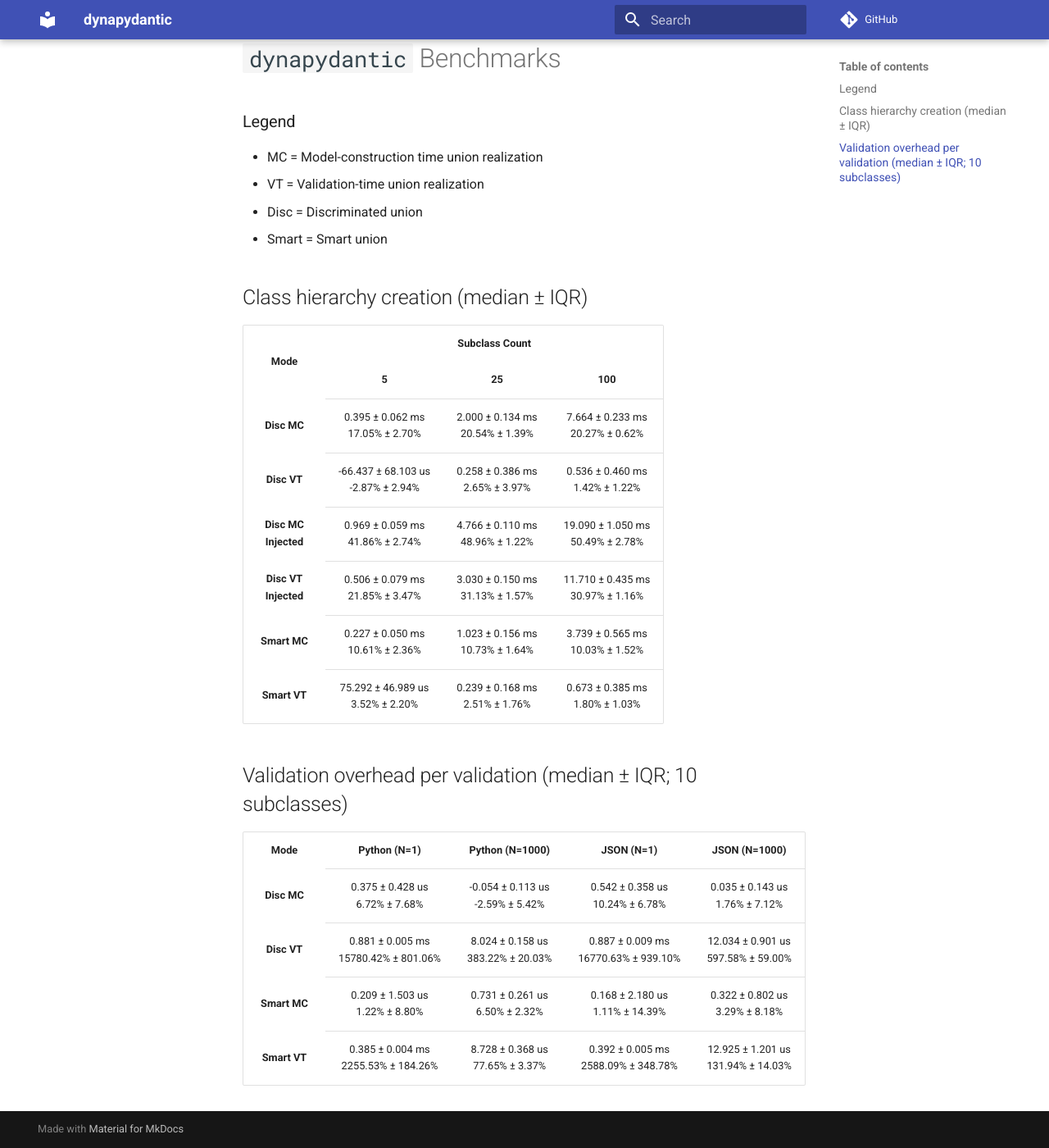
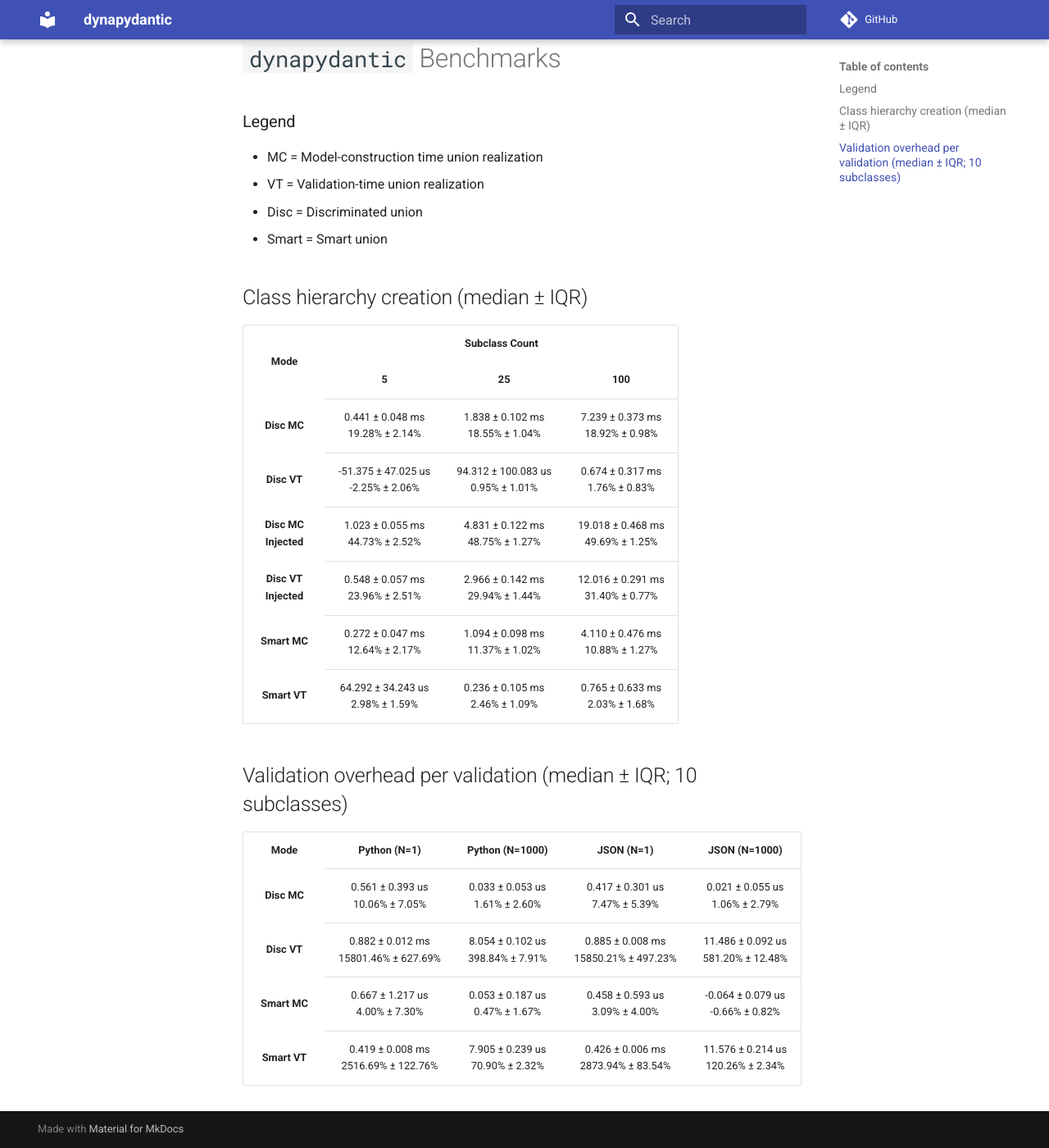
Before and after one commit to psalvaggio/dynapydantic, an MkDocs documentation site: the page built from docs/benchmarks.md, in a window 1280 px wide and 1400 px high, scrolled down 95 px. Shown: the whole window at 82% size. Built offline with MkDocs 1.6.1 and Material for MkDocs 9.7.7, drawn with Linux system fonts in a browser that asks for light colours; comment, search, counter and statistics services are not loaded; the version menu is left out.

Commit message:
PR feedback

```diff
--- a/docs/benchmarks.md
+++ b/docs/benchmarks.md
@@ -23,39 +23,39 @@
   <tbody>
     <tr>
       <th>Disc MC</th>
-      <td>0.395 ± 0.062 ms<br>17.05% ± 2.70%</td>
-      <td>2.000 ± 0.134 ms<br>20.54% ± 1.39%</td>
-      <td>7.664 ± 0.233 ms<br>20.27% ± 0.62%</td>
+      <td>0.441 ± 0.048 ms<br>19.28% ± 2.14%</td>
+      <td>1.838 ± 0.102 ms<br>18.55% ± 1.04%</td>
+      <td>7.239 ± 0.373 ms<br>18.92% ± 0.98%</td>
     </tr>
     <tr>
       <th>Disc VT</th>
-      <td>-66.437 ± 68.103 us<br>-2.87% ± 2.94%</td>
-      <td>0.258 ± 0.386 ms<br>2.65% ± 3.97%</td>
-      <td>0.536 ± 0.460 ms<br>1.42% ± 1.22%</td>
+      <td>-51.375 ± 47.025 us<br>-2.25% ± 2.06%</td>
+      <td>94.312 ± 100.083 us<br>0.95% ± 1.01%</td>
+      <td>0.674 ± 0.317 ms<br>1.76% ± 0.83%</td>
     </tr>
     <tr>
       <th>Disc MC<br>Injected</th>
-      <td>0.969 ± 0.059 ms<br>41.86% ± 2.74%</td>
-      <td>4.766 ± 0.110 ms<br>48.96% ± 1.22%</td>
-      <td>19.090 ± 1.050 ms<br>50.49% ± 2.78%</td>
+      <td>1.023 ± 0.055 ms<br>44.73% ± 2.52%</td>
+      <td>4.831 ± 0.122 ms<br>48.75% ± 1.27%</td>
+      <td>19.018 ± 0.468 ms<br>49.69% ± 1.25%</td>
     </tr>
     <tr>
       <th>Disc VT<br>Injected</th>
-      <td>0.506 ± 0.079 ms<br>21.85% ± 3.47%</td>
-      <td>3.030 ± 0.150 ms<br>31.13% ± 1.57%</td>
-      <td>11.710 ± 0.435 ms<br>30.97% ± 1.16%</td>
+      <td>0.548 ± 0.057 ms<br>23.96% ± 2.51%</td>
+      <td>2.966 ± 0.142 ms<br>29.94% ± 1.44%</td>
+      <td>12.016 ± 0.291 ms<br>31.40% ± 0.77%</td>
     </tr>
     <tr>
       <th>Smart MC</th>
-      <td>0.227 ± 0.050 ms<br>10.61% ± 2.36%</td>
-      <td>1.023 ± 0.156 ms<br>10.73% ± 1.64%</td>
-      <td>3.739 ± 0.565 ms<br>10.03% ± 1.52%</td>
+      <td>0.272 ± 0.047 ms<br>12.64% ± 2.17%</td>
+      <td>1.094 ± 0.098 ms<br>11.37% ± 1.02%</td>
+      <td>4.110 ± 0.476 ms<br>10.88% ± 1.27%</td>
     </tr>
     <tr>
       <th>Smart VT</th>
-      <td>75.292 ± 46.989 us<br>3.52% ± 2.20%</td>
-      <td>0.239 ± 0.168 ms<br>2.51% ± 1.76%</td>
-      <td>0.673 ± 0.385 ms<br>1.80% ± 1.03%</td>
+      <td>64.292 ± 34.243 us<br>2.98% ± 1.59%</td>
+      <td>0.236 ± 0.105 ms<br>2.46% ± 1.09%</td>
+      <td>0.765 ± 0.633 ms<br>2.03% ± 1.68%</td>
     </tr>
   </tbody>
 </table>
@@ -75,31 +75,31 @@
   <tbody>
     <tr>
       <th scope="row">Disc MC</th>
-      <td>0.375 ± 0.428 us<br>6.72% ± 7.68%</td>
-      <td>-0.054 ± 0.113 us<br>-2.59% ± 5.42%</td>
-      <td>0.542 ± 0.358 us<br>10.24% ± 6.78%</td>
-      <td>0.035 ± 0.143 us<br>1.76% ± 7.12%</td>
+      <td>0.561 ± 0.393 us<br>10.06% ± 7.05%</td>
+      <td>0.033 ± 0.053 us<br>1.61% ± 2.60%</td>
+      <td>0.417 ± 0.301 us<br>7.47% ± 5.39%</td>
+      <td>0.021 ± 0.055 us<br>1.06% ± 2.79%</td>
     </tr>
     <tr>
       <th scope="row">Disc VT</th>
-      <td>0.881 ± 0.005 ms<br>15780.42% ± 801.06%</td>
-      <td>8.024 ± 0.158 us<br>383.22% ± 20.03%</td>
-      <td>0.887 ± 0.009 ms<br>16770.63% ± 939.10%</td>
-      <td>12.034 ± 0.901 us<br>597.58% ± 59.00%</td>
+      <td>0.882 ± 0.012 ms<br>15801.46% ± 627.69%</td>
+      <td>8.054 ± 0.102 us<br>398.84% ± 7.91%</td>
+      <td>0.885 ± 0.008 ms<br>15850.21% ± 497.23%</td>
+      <td>11.486 ± 0.092 us<br>581.20% ± 12.48%</td>
     </tr>
     <tr>
       <th scope="row">Smart MC</th>
-      <td>0.209 ± 1.503 us<br>1.22% ± 8.80%</td>
-      <td>0.731 ± 0.261 us<br>6.50% ± 2.32%</td>
-      <td>0.168 ± 2.180 us<br>1.11% ± 14.39%</td>
-      <td>0.322 ± 0.802 us<br>3.29% ± 8.18%</td>
+      <td>0.667 ± 1.217 us<br>4.00% ± 7.30%</td>
+      <td>0.053 ± 0.187 us<br>0.47% ± 1.67%</td>
+      <td>0.458 ± 0.593 us<br>3.09% ± 4.00%</td>
+      <td>-0.064 ± 0.079 us<br>-0.66% ± 0.82%</td>
     </tr>
     <tr>
       <th scope="row">Smart VT</th>
-      <td>0.385 ± 0.004 ms<br>2255.53% ± 184.26%</td>
-      <td>8.728 ± 0.368 us<br>77.65% ± 3.37%</td>
-      <td>0.392 ± 0.005 ms<br>2588.09% ± 348.78%</td>
-      <td>12.925 ± 1.201 us<br>131.94% ± 14.03%</td>
+      <td>0.419 ± 0.008 ms<br>2516.69% ± 122.76%</td>
+      <td>7.905 ± 0.239 us<br>70.90% ± 2.32%</td>
+      <td>0.426 ± 0.006 ms<br>2873.94% ± 83.54%</td>
+      <td>11.576 ± 0.214 us<br>120.26% ± 2.34%</td>
     </tr>
   </tbody>
 </table>
```
Also changed, not shown: README.md (+1 -2 lines), 6 other files.
